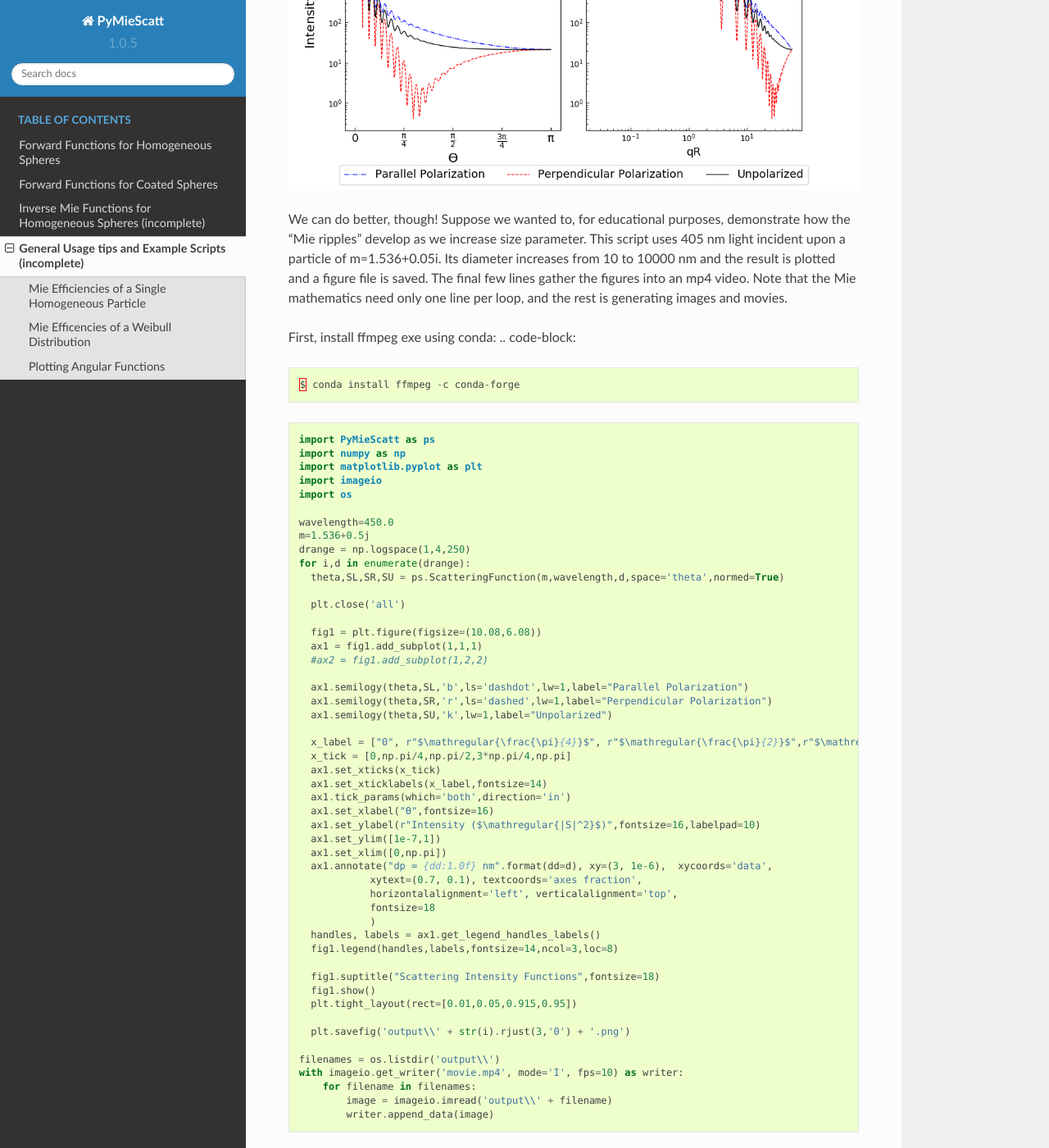
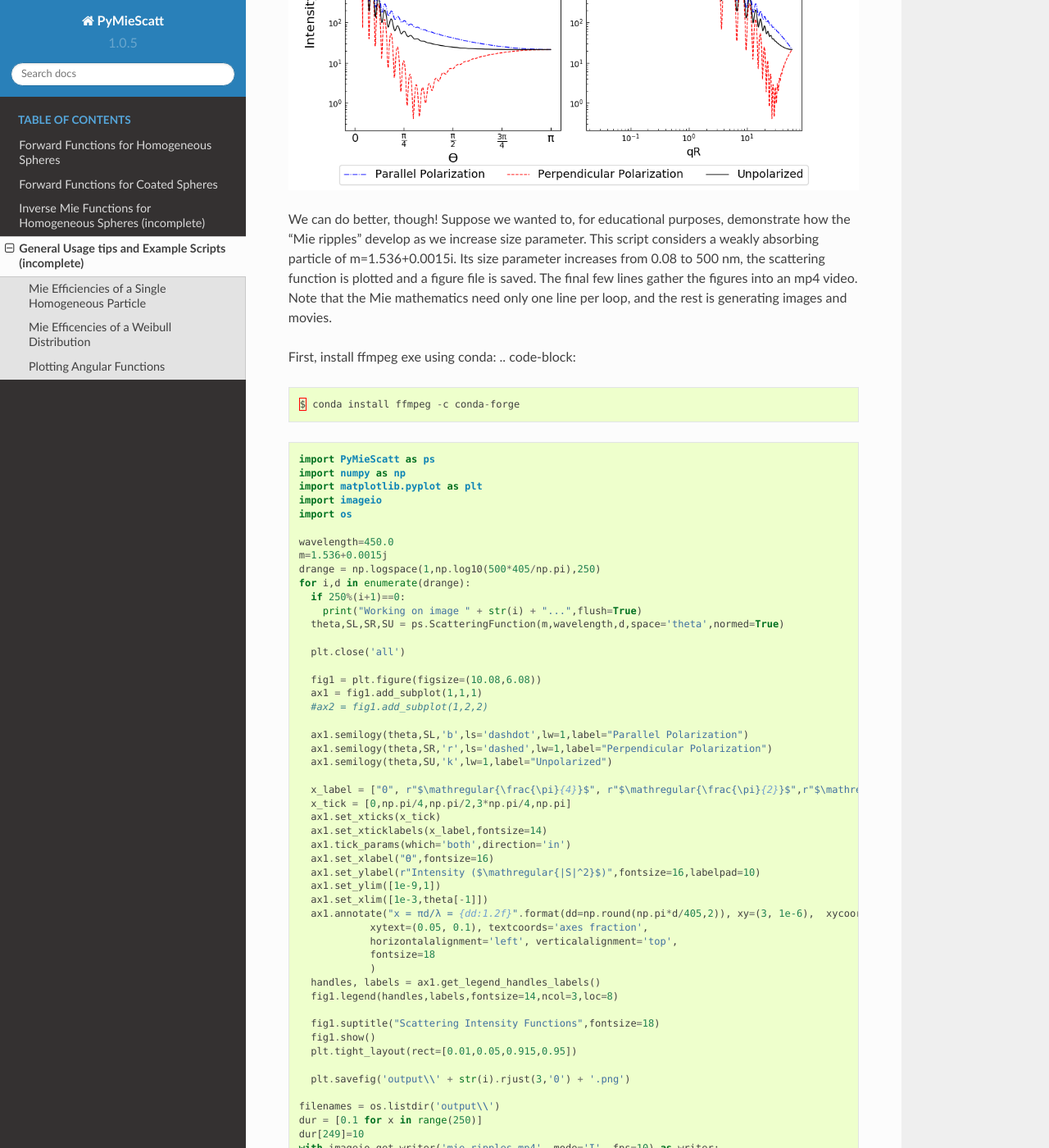
Before and after one commit to bsumlin/PyMieScatt, a Sphinx documentation site: the page built from docs/examples.rst, in a window 1280 px wide and 1400 px high, scrolled down 2121 px. Shown: the whole window at 82% size. Built offline with Sphinx 7.4.7 and the Read the Docs theme 2.0.0, drawn with Linux system fonts in a browser that asks for light colours; formulas are drawn with MathJax 3; pages that are not in the unit, such as notebooks, are missing from menus; some of the changed text lies outside the part shown.

Commit message:
updated scatteringfunction
and docs

```diff
--- a/PyMieScatt/_version.py
+++ b/PyMieScatt/_version.py
@@ -1 +1 @@
-__version__ = "1.2.0"
+__version__ = "1.2.1"
--- a/docs/examples.rst
+++ b/docs/examples.rst
@@ -100,7 +100,7 @@ This produces the following image:
 
 .. image:: images/sif.png
 
-We can do better, though! Suppose we wanted to, for educational purposes, demonstrate how the "Mie ripples" develop as we increase size parameter. This script uses 405 nm light incident upon a particle of m=1.536+0.05i. Its diameter increases from 10 to 10000 nm and the result is plotted and a figure file is saved. The final few lines gather the figures into an mp4 video. Note that the Mie mathematics need only one line per loop, and the rest is generating images and movies.
+We can do better, though! Suppose we wanted to, for educational purposes, demonstrate how the "Mie ripples" develop as we increase size parameter. This script considers a weakly absorbing particle of m=1.536+0.0015i. Its size parameter increases from 0.08 to 500 nm, the scattering function is plotted and a figure file is saved. The final few lines gather the figures into an mp4 video. Note that the Mie mathematics need only one line per loop, and the rest is generating images and movies.
 
 First, install ffmpeg exe using conda:
 .. code-block::
@@ -117,9 +117,11 @@ First, install ffmpeg exe using conda:
    import os
 
    wavelength=450.0
-   m=1.536+0.5j
-   drange = np.logspace(1,4,250)
+   m=1.536+0.0015j
+   drange = np.logspace(1,np.log10(500*405/np.pi),250)
    for i,d in enumerate(drange):
+     if 250%(i+1)==0:
+       print("Working on image " + str(i) + "...",flush=True)
      theta,SL,SR,SU = ps.ScatteringFunction(m,wavelength,d,space='theta',normed=True)
 
      plt.close('all')
@@ -139,10 +141,10 @@ First, install ffmpeg exe using conda:
      ax1.tick_params(which='both',direction='in')
      ax1.set_xlabel("ϴ",fontsize=16)
      ax1.set_ylabel(r"Intensity ($\mathregular{|S|^2}$)",fontsize=16,labelpad=10)
-     ax1.set_ylim([1e-7,1])
-     ax1.set_xlim([0,np.pi])
-     ax1.annotate("dp = {dd:1.0f} nm".format(dd=d), xy=(3, 1e-6),  xycoords='data',
-               xytext=(0.7, 0.1), textcoords='axes fraction',
+     ax1.set_ylim([1e-9,1])
+     ax1.set_xlim([1e-3,theta[-1]])
+     ax1.annotate("x = πd/λ = {dd:1.2f}".format(dd=np.round(np.pi*d/405,2)), xy=(3, 1e-6),  xycoords='data',
+               xytext=(0.05, 0.1), textcoords='axes fraction',
                horizontalalignment='left', verticalalignment='top',
                fontsize=18
                )
@@ -156,13 +158,15 @@ First, install ffmpeg exe using conda:
      plt.savefig('output\\' + str(i).rjust(3,'0') + '.png')
 
    filenames = os.listdir('output\\')
-   with imageio.get_writer('movie.mp4', mode='I', fps=10) as writer:
+   dur = [0.1 for x in range(250)]
+   dur[249]=10
+   with imageio.get_writer('mie_ripples.mp4', mode='I', fps=10) as writer:
        for filename in filenames:
            image = imageio.imread('output\\' + filename)
            writer.append_data(image)
 
 
-This produces a nice video, which I'll show you just as soon as ReadTheDocs can embed mp4 files. For now, you can find it `here <https://github.com/bsumlin/PyMieScatt/blob/master/docs/images/mie_ripples.mp4?raw=true>`_.
+This produces a nice video, which I'll embed here just as soon as ReadTheDocs supports Github content embedding. For now, you can download it `here <https://github.com/bsumlin/PyMieScatt/blob/master/docs/images/mie_ripples.mp4?raw=true>`_.
 
 
 .. raw:: html
--- a/docs/index.rst
+++ b/docs/index.rst
@@ -18,7 +18,7 @@ You can install PyMieScatt from `The Python Package Index (PyPI) <https://pypi.p
    $ pip install PyMieScatt
 
 
-or from `GitHub <https://github.com/bsumlin/PyMieScatt>`_. The current version is 1.2.0.
+or from `GitHub <https://github.com/bsumlin/PyMieScatt>`_. The current version is 1.2.1.
 
 
 .. toctree::
```
Also changed, not shown: docs/forward.rst (+0 -28 lines), 10 other files.
